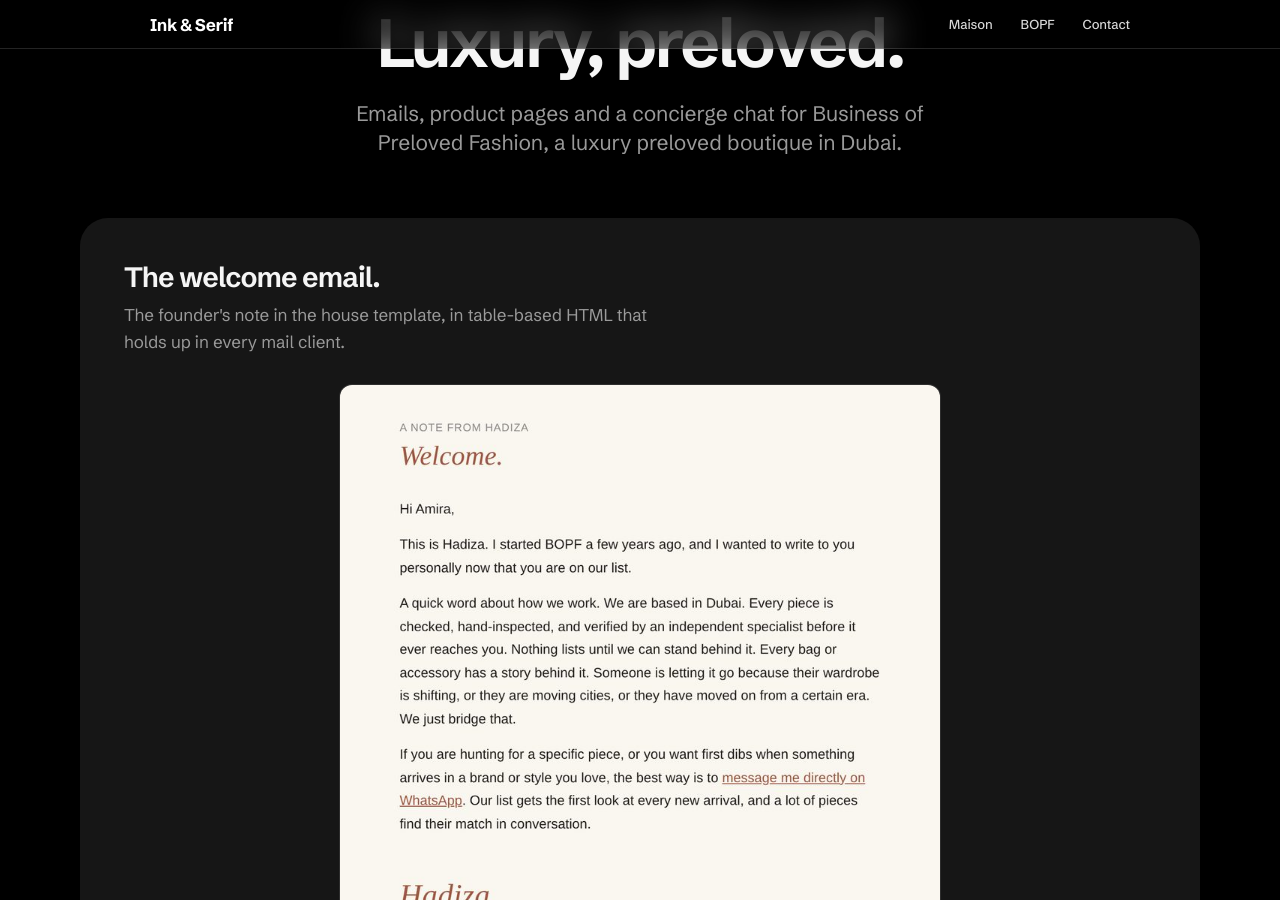
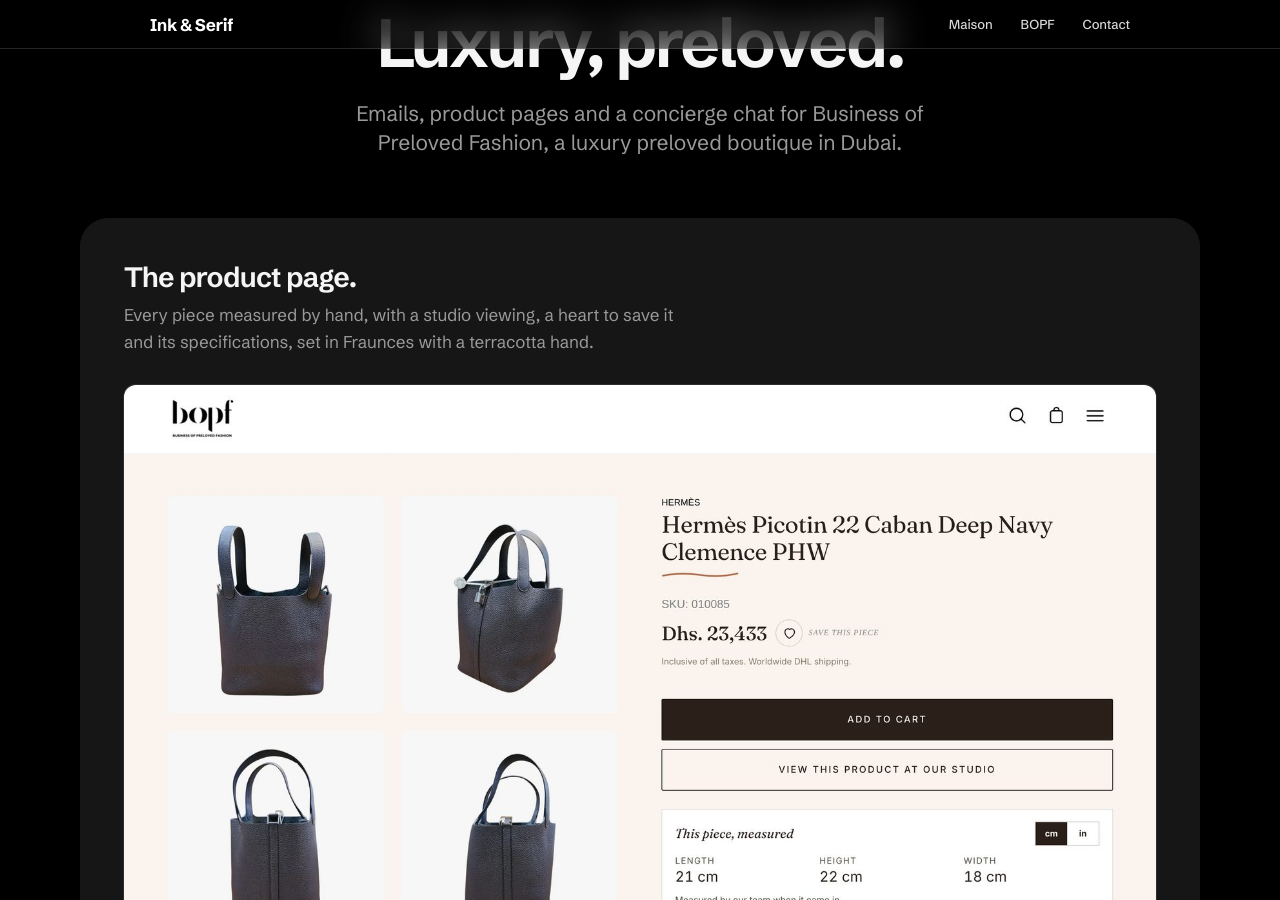
Before and after one commit to IfeanyiIbekwe/ifeanyiibekwe.github.io, a Jekyll site: the page inkandserif/index.html, which Jekyll copies as it is, in a window 1280 px wide and 900 px high, scrolled down 7751 px. Built offline with Jekyll 4.4.1, drawn with Linux system fonts in a browser that asks for light colours; some of the changed text lies outside the part shown.

Commit message:
Ink & Serif: BOPF product page and Zaya on /inkandserif/
Adds the BOPF storefront pieces to the portfolio page: the product page,
Zaya the concierge, the specifications and the phone set. Nothing else on
the site changes. Source: portfolio/ in the private wordpress repository.

Co-Authored-By: Claude Opus 5.5 <noreply@anthropic.com>
Claude-Session: https://claude.ai/code/session_0114esY1qZ3jGLfGfChCPSVJ

```diff
--- a/inkandserif/index.html
+++ b/inkandserif/index.html
@@ -247,6 +247,26 @@ footer { background: var(--band); color: var(--muted); font-size: 12px; line-hei
 	</div>
 	<div class="tiles">
 		<figure class="tile wide">
+			<h3>The product page.</h3>
+			<p>Every piece measured by hand, with a studio viewing, a heart to save it and its specifications, set in Fraunces with a terracotta hand.</p>
+			<img src="images/bopf-product-1600.jpg" srcset="images/bopf-product-800.jpg 800w, images/bopf-product-1600.jpg 1600w" sizes="(min-width: 1164px) 1032px, 100vw" width="1600" height="1000" alt="BOPF product page for a Hermes Picotin 22 bag: its photos, the price, a card with its measurements and a button to view it at the studio" loading="lazy" decoding="async">
+		</figure>
+		<figure class="tile">
+			<h3>Zaya, the concierge.</h3>
+			<p>A shopping concierge that knows the piece you are looking at and suggests where to go next. <span class="credit">Its replies are written by an AI model.</span></p>
+			<img src="images/bopf-zaya-1600.jpg" srcset="images/bopf-zaya-800.jpg 800w, images/bopf-zaya-1600.jpg 1600w" sizes="(min-width: 900px) 50vw, 100vw" width="1600" height="1000" alt="Zaya, the BOPF concierge, open on a product page: a greeting about the bag on screen and suggestion chips" loading="lazy" decoding="async">
+		</figure>
+		<figure class="tile">
+			<h3>Specifications, set.</h3>
+			<p>Material, colour, condition and what comes in the box, in a quiet table beside the close-ups.</p>
+			<img src="images/bopf-specs-1600.jpg" srcset="images/bopf-specs-800.jpg 800w, images/bopf-specs-1600.jpg 1600w" sizes="(min-width: 900px) 50vw, 100vw" width="1600" height="1000" alt="The details of the bag beside close-up photos: material, colour, size, condition, inclusions and measurements" loading="lazy" decoding="async">
+		</figure>
+		<figure class="tile wide">
+			<h3>On the phone.</h3>
+			<p>The product page, its specifications and Zaya, made for one hand.</p>
+			<img class="cutout" src="images/bopf-phones-1600.webp" srcset="images/bopf-phones-800.webp 800w, images/bopf-phones-1600.webp 1600w" sizes="(min-width: 1164px) 1032px, 100vw" width="1600" height="1110" alt="BOPF on three phones: the product page, its specifications and Zaya" loading="lazy" decoding="async">
+		</figure>
+		<figure class="tile wide">
 			<h3>The welcome email.</h3>
 			<p>The founder's note in the house template, in table-based HTML that holds up in every mail client.</p>
 			<img class="email-shot" src="images/bopf-welcome-email-1600.jpg" srcset="images/bopf-welcome-email-800.jpg 800w, images/bopf-welcome-email-1600.jpg 1600w" sizes="(min-width: 700px) 600px, 100vw" width="1600" height="1571" alt="BOPF welcome email: A note from Hadiza, the italic headline Welcome, a personal note and the founder's signature" loading="lazy" decoding="async">
@@ -260,7 +280,7 @@ footer { background: var(--band); color: var(--muted); font-size: 12px; line-hei
 	<div class="foot">
 		<p><a class="wordmark" href="#top">Ink &amp; Serif</a></p>
 		<p>Contact: <a href="mailto:ify@thebopf.com">ify@thebopf.com</a></p>
-		<p>Images are screenshots of the work. Sable's opener films were made with Higgsfield (AI); the demo photos are from Pexels.</p>
+		<p>Images are screenshots of the work. Sable's opener films were made with Higgsfield (AI); the Maison demo photos are from Pexels; the BOPF product photos are BOPF's own.</p>
 	</div>
 </footer>
 
```
Also changed, not shown: inkandserif/images/bopf-phones-1600.webp (added), inkandserif/images/bopf-phones-800.webp (added), inkandserif/images/bopf-product-1600.jpg (added), inkandserif/images/bopf-product-800.jpg (added), inkandserif/images/bopf-specs-1600.jpg (added), inkandserif/images/bopf-specs-800.jpg (added), inkandserif/images/bopf-zaya-1600.jpg (added), inkandserif/images/bopf-zaya-800.jpg (added).
